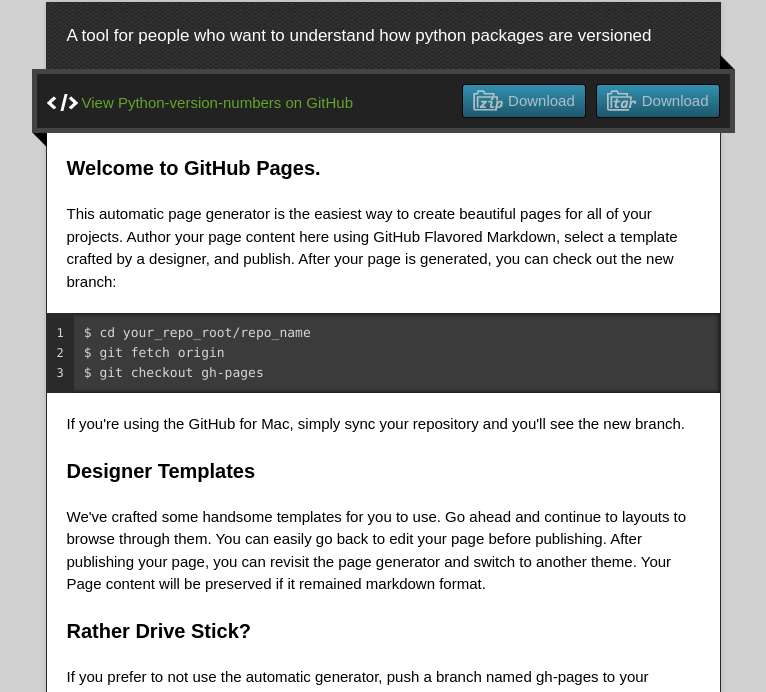
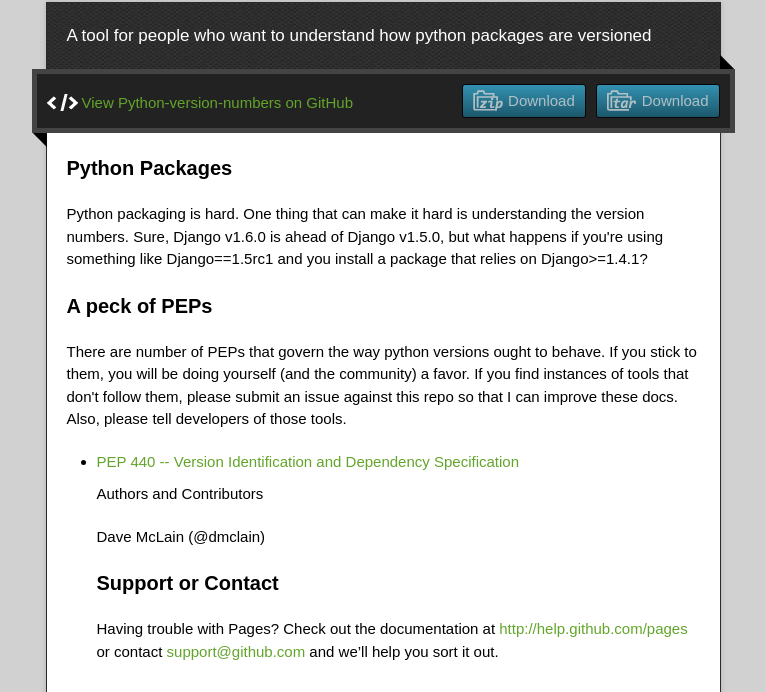
Before and after one commit to dmclain/python-version-numbers, a plain HTML site: page index.html in a window 1280 px wide. Shown: the part 218-910 px from the top of the page, without its empty margins (257-1023 px from the left). Drawn offline with nearby package versions, Linux system fonts and the light colour scheme.

Commit message:
first pass

```diff
--- a/index.html
+++ b/index.html
@@ -37,31 +37,30 @@
         </div>
         <article class="markdown-body">
           <h3>
-<a name="welcome-to-github-pages" class="anchor" href="#welcome-to-github-pages"><span class="octicon octicon-link"></span></a>Welcome to GitHub Pages.</h3>
+<a name="welcome" class="anchor" href="#welcome"><span class="octicon octicon-link"></span></a>Python Packages</h3>
 
-<p>This automatic page generator is the easiest way to create beautiful pages for all of your projects. Author your page content here using GitHub Flavored Markdown, select a template crafted by a designer, and publish. After your page is generated, you can check out the new branch:</p>
-
-<pre><code>$ cd your_repo_root/repo_name
-$ git fetch origin
-$ git checkout gh-pages
-</code></pre>
-
-<p>If you're using the GitHub for Mac, simply sync your repository and you'll see the new branch.</p>
+<p>Python packaging is hard. One thing that can make it hard
+is understanding the version numbers. Sure, Django v1.6.0 is ahead of Django v1.5.0, but what
+happens if you're using something like Django==1.5rc1 and you install a package that relies on
+Django>=1.4.1?</p>
 
 <h3>
-<a name="designer-templates" class="anchor" href="#designer-templates"><span class="octicon octicon-link"></span></a>Designer Templates</h3>
+<a name="PEPs" class="anchor" href="#PEPS"><span class="octicon octicon-link"></span></a>A peck of PEPs</h3>
 
-<p>We've crafted some handsome templates for you to use. Go ahead and continue to layouts to browse through them. You can easily go back to edit your page before publishing. After publishing your page, you can revisit the page generator and switch to another theme. Your Page content will be preserved if it remained markdown format.</p>
+<p>There are number of PEPs that govern the way python versions <b>ought</b> to behave.
+If you stick to them, you will be doing yourself (and the community) a favor. If you find instances of tools
+that don't follow them, please submit an issue against this repo so that I can improve these
+docs. Also, please tell developers of those tools. </p>
 
-<h3>
-<a name="rather-drive-stick" class="anchor" href="#rather-drive-stick"><span class="octicon octicon-link"></span></a>Rather Drive Stick?</h3>
+<ul>
+  <li>
+    <a href="http://www.python.org/dev/peps/pep-0440">PEP 440 -- Version Identification and Dependency Specification</a>
+  </li>
+<p>
 
-<p>If you prefer to not use the automatic generator, push a branch named <code>gh-pages</code> to your repository to create a page manually. In addition to supporting regular HTML content, GitHub Pages support Jekyll, a simple, blog aware static site generator written by our own Tom Preston-Werner. Jekyll makes it easy to create site-wide headers and footers without having to copy them across every page. It also offers intelligent blog support and other advanced templating features.</p>
-
-<h3>
 <a name="authors-and-contributors" class="anchor" href="#authors-and-contributors"><span class="octicon octicon-link"></span></a>Authors and Contributors</h3>
 
-<p>You can <a href="https://github.com/blog/821" class="user-mention">@mention</a> a GitHub username to generate a link to their profile. The resulting <code>&lt;a&gt;</code> element will link to the contributor's GitHub Profile. For example: In 2007, Chris Wanstrath (<a href="https://github.com/defunkt" class="user-mention">@defunkt</a>), PJ Hyett (<a href="https://github.com/pjhyett" class="user-mention">@pjhyett</a>), and Tom Preston-Werner (<a href="https://github.com/mojombo" class="user-mention">@mojombo</a>) founded GitHub.</p>
+<p>Dave McLain (@dmclain)</p>
 
 <h3>
 <a name="support-or-contact" class="anchor" href="#support-or-contact"><span class="octicon octicon-link"></span></a>Support or Contact</h3>
```
